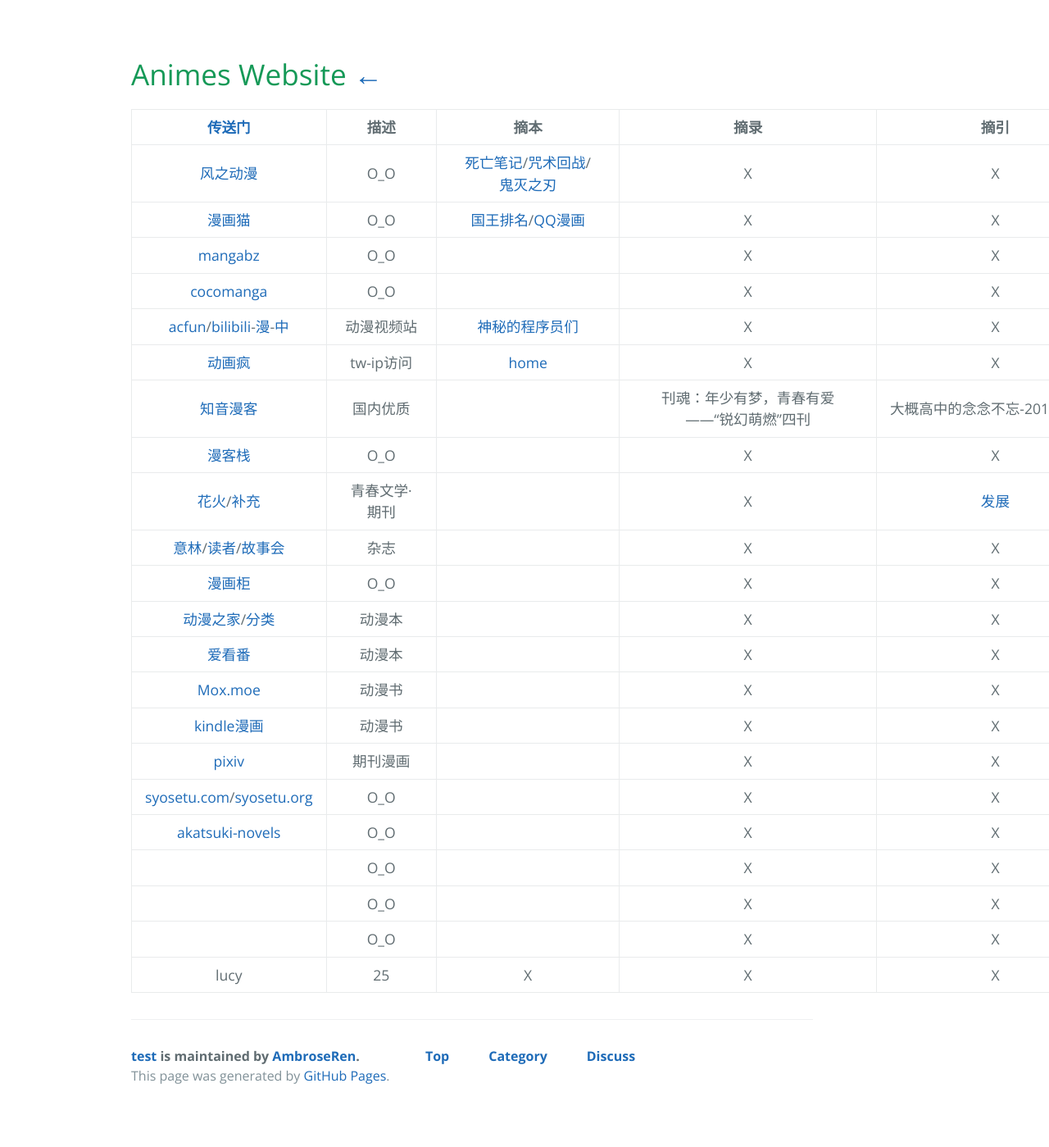
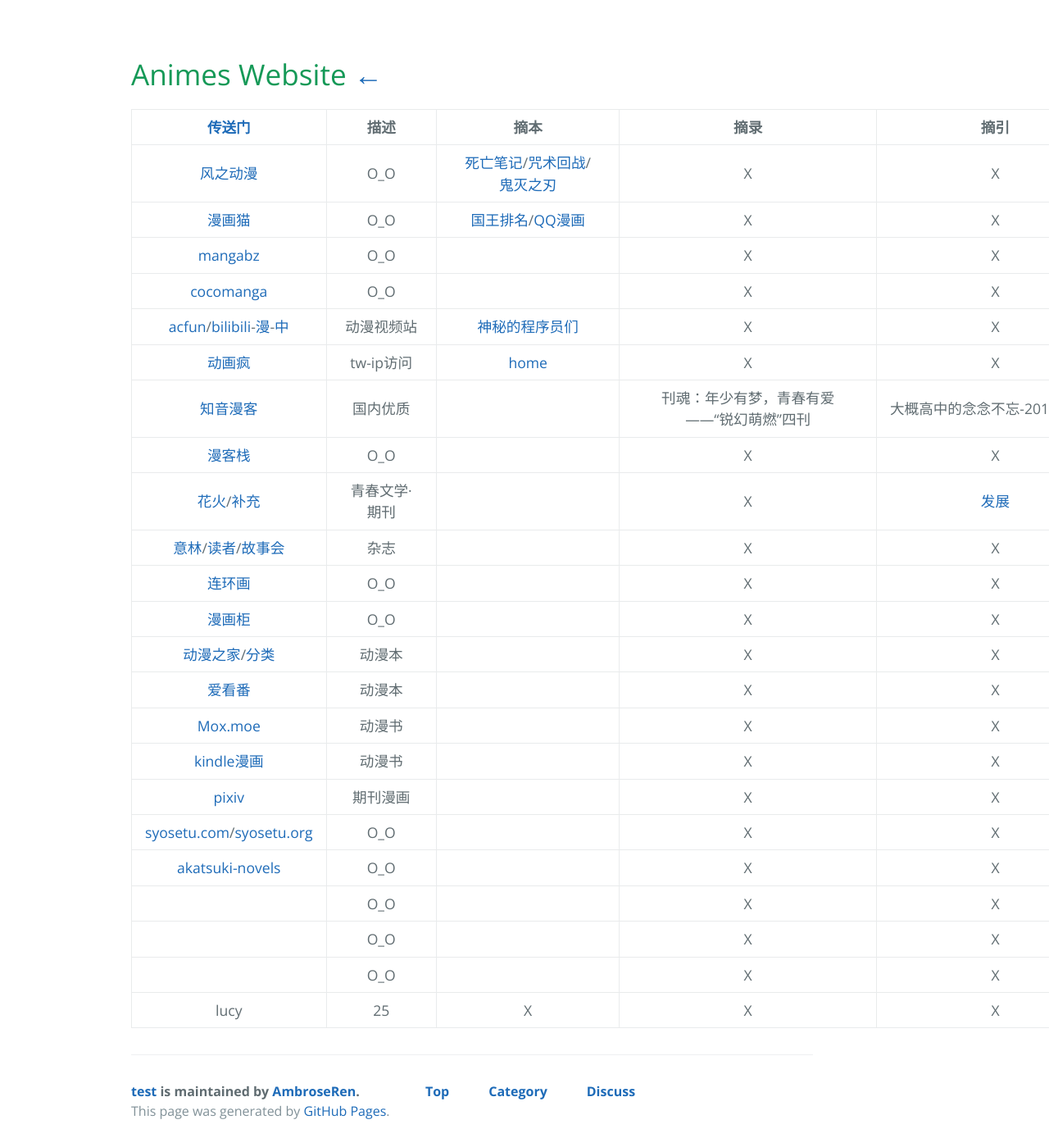
Before and after one commit to AmbroseRen/test, a Jekyll site: the page built from Art/Animes/index.md, in a window 1280 px wide. Shown: the whole page at 82% size. Built offline with Jekyll 4.4.1, drawn with Linux system fonts in a browser that asks for light colours; nearby versions of some CDN libraries; our own code applies the rules of GitHub Pages for plain Markdown files; library files that are not in the unit come from our copies; the repository's description, which GitHub fills in, is left out; before the commit the page ends 1356 px from its top, so only the background shows below that.

Commit message:
Update index.md

```diff
--- a/Art/Animes/index.md
+++ b/Art/Animes/index.md
@@ -35,6 +35,7 @@
 | [漫客栈](https://www.mkzhan.com) | O_O | []() | X | X |
 | [花火](https://www.zz-news.com/com/huahuo/)/[补充](https://mall.cnki.net/magazine/magalist/HUAH2020.htm) | 青春文学·期刊 | []() | X | [发展](https://www.zhihu.com/question/24907671) |
 | [意林](https://www.yilinzazhi.com/)/[读者](https://www.dzwzzz.com/)/[故事会](https://www.92gushi.com/) | 杂志 | []() | X | X |
+| [连环画](http://www.laohuabao.com/index.html) | O_O | []() | X | X |
 | [漫画柜](https://www.manhuagui.com/) | O_O | []() | X | X |
 | [动漫之家](https://www.dmzj.com/)/[分类](http://manhua.dmzj.com/tags/category_search/0-0-0-all-0-1-0-1.shtml) | 动漫本 | []() | X | X |
 | [爱看番](http://www.ikanfan.com/) | 动漫本 | []() | X | X |
```
